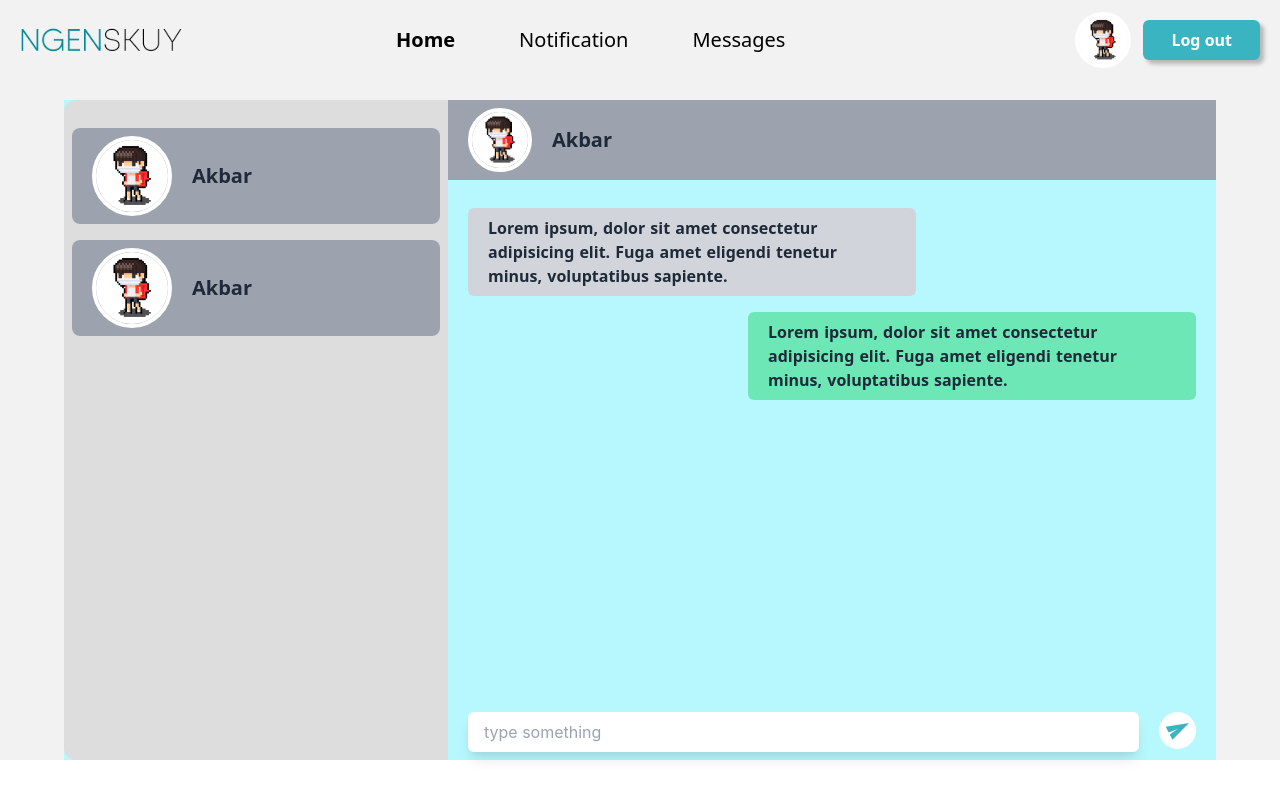
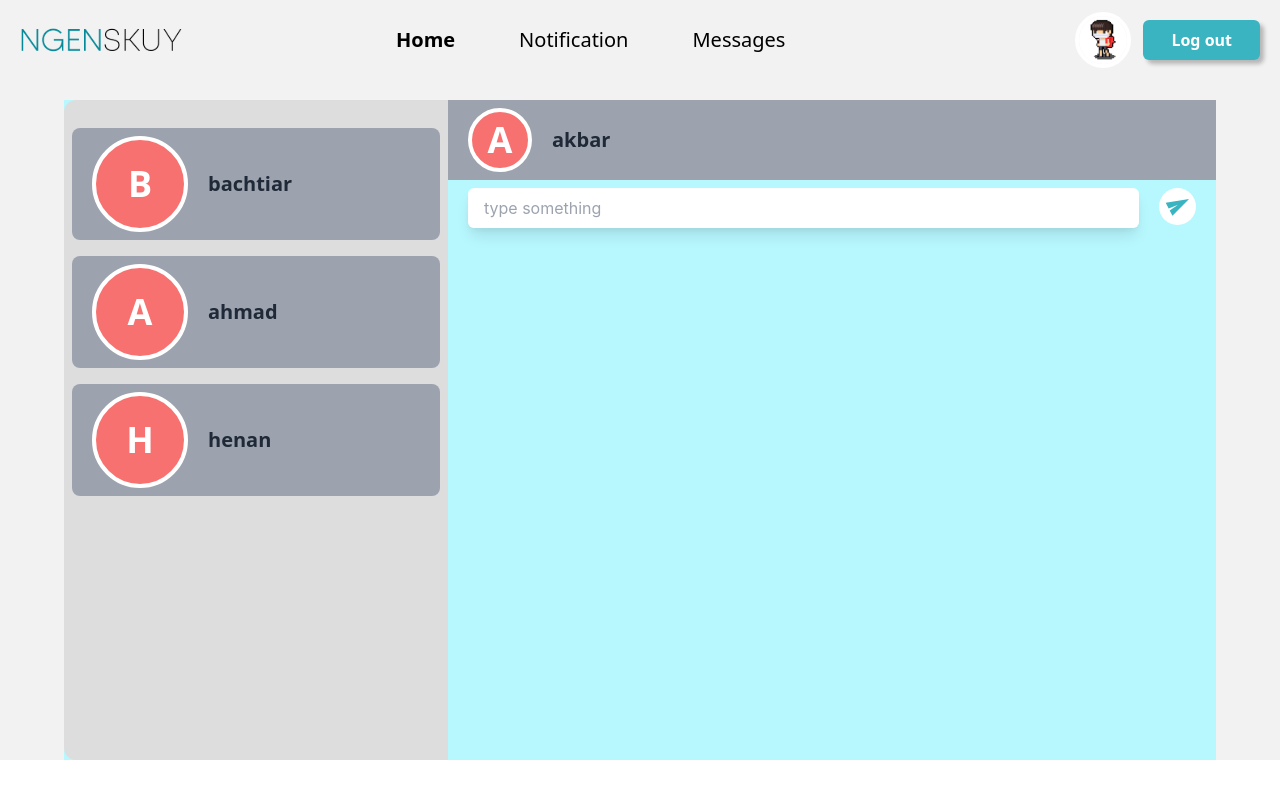
Before and after one commit to isneverdead/nuxt-ngenskuy, a Nuxt app: page /message in a window 1280 px wide. Built offline with nearby package versions, Linux system fonts and the light colour scheme.

Commit message:
fixing message

```diff
--- a/components/UserFeed.vue
+++ b/components/UserFeed.vue
@@ -5,10 +5,24 @@
     >
       <div class="flex flex-col text-left items-start w-1/3">
         <div
-          class="w-24 h-24 overflow-hidden border-white border-4 rounded-full"
+          class="
+            w-24
+            h-24
+            overflow-hidden
+            flex flex-row
+            items-center
+            justify-center
+            text-center
+            border-white border-4
+            rounded-full
+            bg-red-400
+          "
         >
+          <h1 class="text-4xl font-sans text-white font-bold uppercase">
+            {{ initials }}
+          </h1>
           <!-- <img :src="profileUrl" alt="profile-picture" /> -->
-          <img src="~/assets/profile_picture.png" alt="profile-picture" />
+          <!-- <img src="~/assets/profile_picture.png" alt="profile-picture" /> -->
         </div>
         <h2 class="font-sans font-semibold text-lg text-gray-800">
           {{ getUserById(status.statusId).username }}
@@ -99,6 +113,11 @@ export default {
     profileUrl() {
       return this.getUserById(this.status.statusId).profileUrl
     },
+    initials() {
+      const x = this.getUserById(this.status.statusId).username
+
+      return x.charAt(0)
+    },
   },
 
   methods: {
--- a/components/UserMessageFriend.vue
+++ b/components/UserMessageFriend.vue
@@ -9,19 +9,57 @@
       py-2
       items-center
       bg-gray-400
+      cursor-pointer
     "
   >
     <div
-      class="w-20 h-20 mr-5 overflow-hidden border-white border-4 rounded-full"
+      class="
+        w-24
+        h-24
+        overflow-hidden
+        flex flex-row
+        items-center
+        justify-center
+        text-center
+        border-white border-4
+        rounded-full
+        bg-red-400
+      "
     >
-      <img src="~/assets/profile_picture.png" alt="profile-picture" />
+      <h1 class="text-4xl font-sans text-white font-bold uppercase">
+        {{ initials }}
+      </h1>
+      <!-- <img :src="profileUrl" alt="profile-picture" /> -->
+      <!-- <img src="~/assets/profile_picture.png" alt="profile-picture" /> -->
     </div>
-    <h2 class="font-sans font-semibold text-xl text-gray-800">Akbar</h2>
+    <h2 class="font-sans ml-5 font-semibold text-xl text-gray-800">
+      {{ getUserById(friendId).username }}
+    </h2>
   </div>
 </template>
 
 <script>
-export default {}
+import { mapGetters } from 'vuex'
+
+export default {
+  props: {
+    friendId: {
+      type: Number,
+      default: 0,
+    },
+  },
+  computed: {
+    ...mapGetters(['getUserById']),
+    profileUrl() {
+      return this.getUserById(this.friendId).profileUrl
+    },
+    initials() {
+      const x = this.getUserById(this.friendId).username
+
+      return x.charAt(0)
+    },
+  },
+}
 </script>
 
 <style scoped></style>
--- a/components/UserProfileSection.vue
+++ b/components/UserProfileSection.vue
@@ -20,9 +20,13 @@
         <!-- user information -->
         <div class="w-full flex flex-col">
           <!-- user name  -->
-          <h1 class="font-semibold text-xl text-gray-800">Akbar</h1>
+          <h1 class="font-semibold text-xl text-gray-800">
+            {{ getUserById(1).username }}
+          </h1>
           <!-- user bio  -->
-          <h3 class="font-normal text-gray-600">Lorem, ipsum.</h3>
+          <h3 class="font-normal text-gray-600">
+            {{ getUserById(1).userBio }}
+          </h3>
           <!-- edit button  -->
           <button
             class="
@@ -41,16 +45,20 @@
           <!-- user post, followers, following  -->
           <div class="w-full my-4 grid grid-flow-row grid-cols-3 gap-4 px-3">
             <div class="rounded-md bg-white">
-              <h3 class="font-semibold text-gray-800">10</h3>
+              <h3 class="font-semibold text-gray-800">4</h3>
               <p class="text-gray-600">Post</p>
             </div>
             <div class="rounded-md bg-white">
-              <h3 class="font-semibold text-gray-800">10</h3>
-              <p class="text-gray-600">Post</p>
+              <h3 class="font-semibold text-gray-800">
+                {{ getUserById(1).userFollowing.length }}
+              </h3>
+              <p class="text-gray-600">Following</p>
             </div>
             <div class="rounded-md bg-white">
-              <h3 class="font-semibold text-gray-800">10</h3>
-              <p class="text-gray-600">Post</p>
+              <h3 class="font-semibold text-gray-800">
+                {{ getUserById(1).userFollowers.length }}
+              </h3>
+              <p class="text-gray-600">Followers</p>
             </div>
           </div>
           <!-- user galery  -->
@@ -87,7 +95,28 @@
 </template>
 
 <script>
-export default {}
+import { mapGetters } from 'vuex'
+
+export default {
+  data() {
+    return {
+      // profileUrl: '',
+    }
+  },
+  computed: {
+    ...mapGetters(['getUserById']),
+    profileUrl() {
+      return this.getUserById(this.status.statusId).profileUrl
+    },
+    initials() {
+      const x = this.getUserById(this.status.statusId).username
+
+      return x.charAt(0)
+    },
+  },
+
+  methods: {},
+}
 </script>
 
 <style scoped>
--- a/pages/message.vue
+++ b/pages/message.vue
@@ -13,8 +13,12 @@
         "
       >
         <!-- user friend list  -->
-        <UserMessageFriend />
-        <UserMessageFriend />
+        <div v-for="n in getAllFriend[0].friendList" :key="n">
+          <div @click="toggleCurrentChat(n)">
+            <UserMessageFriend :friend-id="n" />
+          </div>
+        </div>
+        <!-- <UserMessageFriend /> -->
         <!-- user friend list  -->
       </div>
       <div class="flex flex-col w-2/3">
@@ -23,23 +27,38 @@
             class="
               w-16
               h-16
-              mr-5
               overflow-hidden
+              flex flex-row
+              items-center
+              justify-center
+              text-center
               border-white border-4
               rounded-full
+              bg-red-400
+              mr-5
             "
           >
-            <img src="~/assets/profile_picture.png" alt="profile-picture" />
+            <h1 class="text-4xl font-sans text-white font-bold uppercase">
+              {{ initials }}
+            </h1>
+            <!-- <img :src="profileUrl" alt="profile-picture" /> -->
+            <!-- <img src="~/assets/profile_picture.png" alt="profile-picture" /> -->
           </div>
-          <h2 class="font-sans font-semibold text-xl text-gray-800">Akbar</h2>
+          <h2 class="font-sans font-semibold text-xl text-gray-800">
+            {{ getUserById(currentChat).username }}
+          </h2>
         </div>
         <!-- chat section  -->
-        <div class="w-full overflow-y-scroll h-full flex flex-col p-5">
+        <div
+          v-for="n in listChat"
+          :key="n"
+          class="w-full overflow-y-scroll h-full flex flex-col p-5"
+        >
           <!-- left chat  -->
-          <UserChat :is-sender="false" />
+          <UserChat :is-sender="currentChat != n.userReceiverId" />
 
           <!-- right chat  -->
-          <UserChat :is-sender="true" />
+          <!-- <UserChat :is-sender="true" /> -->
         </div>
         <!-- chat section  -->
 
@@ -66,11 +85,36 @@
 </template>
 
 <script>
+import { mapGetters } from 'vuex'
 export default {
   data() {
     return {
-      isUser: true,
+      currentChat: 1,
+      // isSidebarOpen: !true,
+      listChat: [],
     }
+  },
+  computed: {
+    ...mapGetters(['getAllChat']),
+    ...mapGetters(['getAllFriend']),
+    ...mapGetters(['getUserById']),
+
+    initials() {
+      const x = this.getUserById(this.currentChat).username
+
+      return x.charAt(0)
+    },
+  },
+
+  methods: {
+    // ...mapMutations(['toggleCurrentChat']),
+    toggleCurrentChat(id) {
+      // eslint-disable-next-line no-console
+      console.log(id)
+      this.listChat = []
+      this.currentChat = id
+      this.listChat = this.getAllChat
+    },
   },
 }
 </script>
--- a/store/index.js
+++ b/store/index.js
@@ -1,13 +1,14 @@
 export const state = () => ({
   isUser: true,
   sidebarOpenStatus: false,
+  currentChatTo: 1,
   users: [
     {
       userId: 1,
       profileUrl: '~/assets/profile_picture.png',
       username: 'akbar',
       password: '1234',
-      userBio: '',
+      userBio: 'Hello my name is akbar',
       userFollowers: [2, 3, 4],
       userFollowing: [2, 3, 4],
       likeId: [1],
@@ -100,6 +101,10 @@ export const mutations = {
   toggleSidebar(state) {
     state.sidebarOpenStatus = !state.sidebarOpenStatus
   },
+
+  toggleCurrentChat(state, id) {
+    state.currentChatTo = id
+  },
 }
 
 export const getters = {
@@ -110,8 +115,13 @@ export const getters = {
   getAllStatus: (state) => state.status,
 
   getAllChat: (state) => state.chat,
+  // getAllChat: (state) => (id) => {
+  //   return state.chat.find((chat) => chat.userSenderId === id)
+  // },
 
   getAllFriend: (state) => state.message,
 
   isSidebarOpen: (state) => state.sidebarOpenStatus,
+
+  currentChat: (state) => state.currentChatTo,
 }
```
